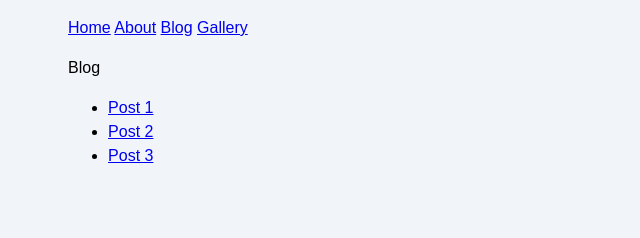
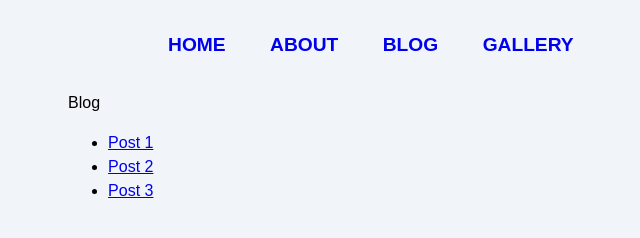
Before and after one commit to BrimmStone127/astroblog, an Astro site: page /blog in a window 1280 px wide. Shown: the whole page, without its empty margins (232-872 px from the left). Built offline with nearby package versions, Linux system fonts and the light colour scheme; Astro itself is replaced by a stand-in of ours.

Commit message:
Add navigation component to pages

```diff
--- /dev/null
+++ b/src/components/Navigation.astro
@@ -0,0 +1,6 @@
+<div class="nav-links">
+    <a href="/">Home</a>
+    <a href="/about/">About</a>
+    <a href="/blog">Blog</a>
+    <a href="/gallery">Gallery</a>
+</div>
--- /dev/null
+++ b/src/components/Social.astro
@@ -0,0 +1,13 @@
+---
+const { platform, username } = Astro.props;
+---
+<a href={`https://www.${platform}.com/${username}`}>{platform}</a>
+
+<style>
+    a {
+      padding: 0.5rem 1rem;
+      color: white;
+      background-color: #4c1d95;
+      text-decoration: none;
+    }
+  </style>
--- a/src/pages/about.astro
+++ b/src/pages/about.astro
@@ -1,5 +1,6 @@
 ---
 import '../styles/global.css';
+import Navigation from '../components/Navigation.astro';
 
 const pageTitle = "About";
 
@@ -23,10 +24,7 @@ const goal = 3;
 		<title>{pageTitle}</title>
 	</head>
 	<body>
-        <a href="/">Home</a>
-        <a href="/about/">About</a>
-        <a href="/blog">Blog</a>
-		<a href="/gallery">Gallery</a>
+        <Navigation/>
 
         <p>I'm Clay</p>
 
--- a/src/pages/blog.astro
+++ b/src/pages/blog.astro
@@ -1,5 +1,6 @@
 ---
 import '../styles/global.css';
+import Navigation from '../components/Navigation.astro';
 ---
 
 <html lang="en">
@@ -7,11 +8,8 @@ import '../styles/global.css';
 		<title>Blog</title>
 	</head>
 	<body>
-        <a href="/">Home</a>
-        <a href="/about/">About</a>
-        <a href="/blog">Blog</a>
-		<a href="/gallery">Gallery</a>
 
+        <Navigation />
         <p>Blog</p>
 
         <ul>
--- a/src/pages/gallery.astro
+++ b/src/pages/gallery.astro
@@ -1,5 +1,6 @@
 ---
 import '../styles/global.css';
+import Navigation from '../components/Navigation.astro';
 
 // Import the images from your assets folder
 const images = [
@@ -31,10 +32,7 @@ const images = [
         </style>
     </head>
     <body>
-        <a href="/">Home</a>
-        <a href="/about/">About</a>
-        <a href="/blog">Blog</a>
-		<a href="/gallery">Gallery</a>
+        <Navigation />
 
         <p>Gallery</p>
         <div class="gallery">
--- a/src/styles/global.css
+++ b/src/styles/global.css
@@ -19,3 +19,49 @@ h1 {
     margin: 1rem 0;
     font-size: 2.5rem;
 }
+
+/* nav styles */
+
+.nav-links {
+    width: 100%;
+    top: 5rem;
+    left: 48px;
+    background-color: #ff9776;
+    display: none;
+    margin: 0;
+  }
+
+  .nav-links a {
+    display: block;
+    text-align: center;
+    padding: 10px 0;
+    text-decoration: none;
+    font-size: 1.2rem;
+    font-weight: bold;
+    text-transform: uppercase;
+  }
+
+  .nav-links a:hover,
+  .nav-links a:focus {
+    background-color: #ff9776;
+  }
+
+  .expanded {
+    display: unset;
+  }
+
+  @media screen and (min-width: 636px) {
+    .nav-links {
+      margin-left: 5em;
+      display: block;
+      position: static;
+      width: auto;
+      background: none;
+    }
+
+    .nav-links a {
+      display: inline-block;
+      padding: 15px 20px;
+    }
+
+  }
```
Also changed, not shown: src/components/Footer.astro (added, +17 -0 lines), src/pages/index.astro (+5 -4 lines).
